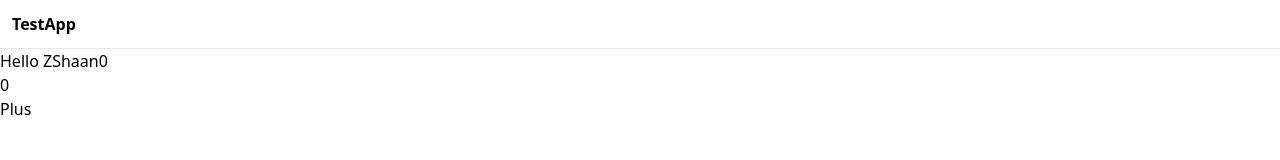
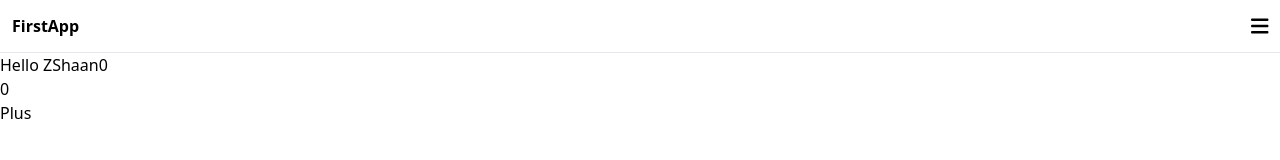
Before and after one commit to ZShaan0/learning-react, a React (Create React App) app: page / in a window 1280 px wide. Shown: the top 160 px of the page. Built offline with nearby package versions, Linux system fonts and the light colour scheme.

Commit message:
adds animated menu

```diff
--- a/package.json
+++ b/package.json
@@ -4,6 +4,9 @@
   "license": "MIT",
   "private": true,
   "dependencies": {
+    "@fortawesome/fontawesome-svg-core": "^6.7.2",
+    "@fortawesome/free-solid-svg-icons": "^6.7.2",
+    "@fortawesome/react-fontawesome": "^0.2.2",
     "@testing-library/dom": "^10.4.0",
     "@testing-library/jest-dom": "^6.6.3",
     "@testing-library/react": "^16.2.0",
@@ -13,6 +16,7 @@
     "react": "^19.0.0",
     "react-dom": "^19.0.0",
     "react-scripts": "5.0.1",
+    "react-spring": "^9.7.5",
     "web-vitals": "^2.1.4"
   },
   "scripts": {
--- a/src/components/Header.js
+++ b/src/components/Header.js
@@ -1,9 +1,14 @@
 import React from "react";
+import Navigation from "./Navigation";
 
 function Header(){
     return (
-        <header className='border-b font-bold p-3'>
-            TestApp
+        <header className='border-b p-3 flex justify-between items-center'>
+            <span className='font-bold'>
+                FirstApp
+            </span>
+
+            <Navigation />
         </header>
     )
 }
--- /dev/null
+++ b/src/components/Navigation.js
@@ -0,0 +1,60 @@
+import React, {useState} from "react";
+import { FontAwesomeIcon } from "@fortawesome/react-fontawesome";
+import { faBars } from "@fortawesome/free-solid-svg-icons";
+import { useTransition,animated } from "react-spring";
+
+function Navigation(){
+    const [showMenu, setShowMenu] = useState(false)
+
+    const maskTransitions = useTransition(showMenu, {
+        from: { position: 'absolute', opacity: 0 },
+        enter: { opacity: 1 },
+        leave: { opacity: 0 },
+    });
+
+    const menuTransitions = useTransition(showMenu, {
+        from: { opacity: 0, transform: 'translateX(-100%)' },
+        enter: { opacity: 1, transform: 'translateX(0%)' },
+        leave: { opacity: 0 , transform: 'translateX(-100%)'},
+    });
+
+    return (
+        <nav>
+            <span className="text-xl">
+                <FontAwesomeIcon
+                    icon={faBars}
+                    onClick={() => setShowMenu(!showMenu)}
+                    />
+            </span>
+
+            {maskTransitions((styles, item) =>
+                item && (
+                    <animated.div
+                        style={styles}
+                        className="bg-black/50 fixed top-0 left-0 w-full h-full z-40"
+                        onClick={() => setShowMenu(false)}
+                    />
+                )
+            )}
+
+            {menuTransitions((styles, item) =>
+                item && (
+                    <animated.div
+                        style={styles}
+                        className="fixed bg-white top-0 left-0 w-4/5 h-full z-50 shadow"
+                    >
+                        <span className='font-bold'>
+                        First Menu
+                        </span>
+                        <ul>
+                            <li>Home</li>
+                            <li>About Us</li>
+                        </ul>
+                    </animated.div>
+                )
+            )}
+        </nav>
+    )
+}
+
+export default Navigation
--- a/tailwind.config.js
+++ b/tailwind.config.js
@@ -4,7 +4,11 @@ module.exports = {
     "./src/**/*.{html,js,jsx,ts,tsx}",
   ],
   theme: {
-    extend: {},
+    extend: {
+      backgroundColor:{
+        'black-t-50': 'rgba(0,0,0,0.5)',
+      }
+    },
   },
   plugins: [],
 }
```
Also changed, not shown: src/tailwind.css, 1 other file (tests, documents, lock files or other folders).
